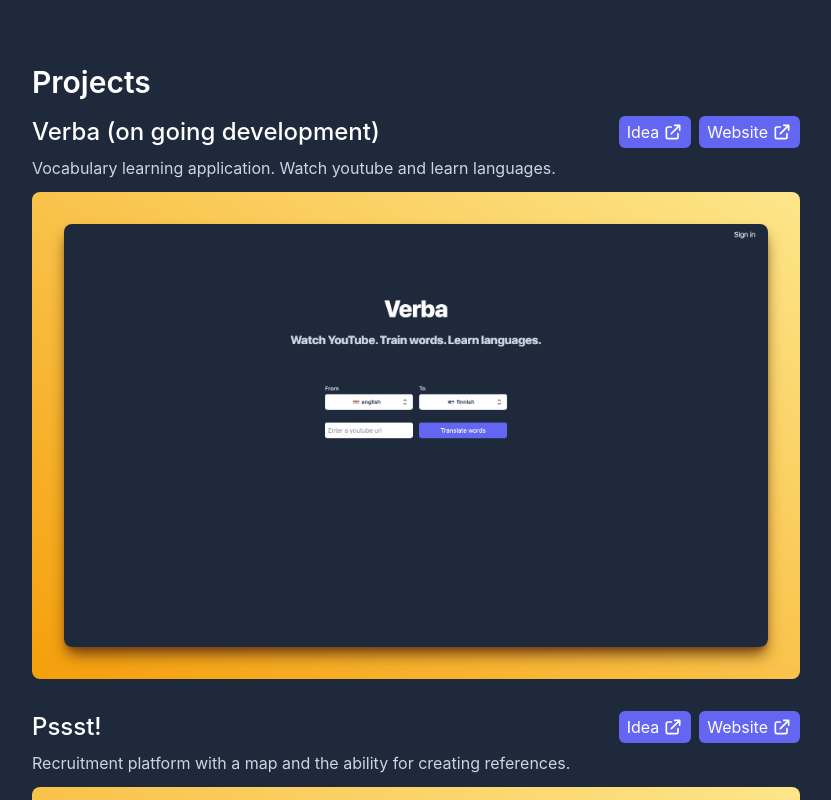
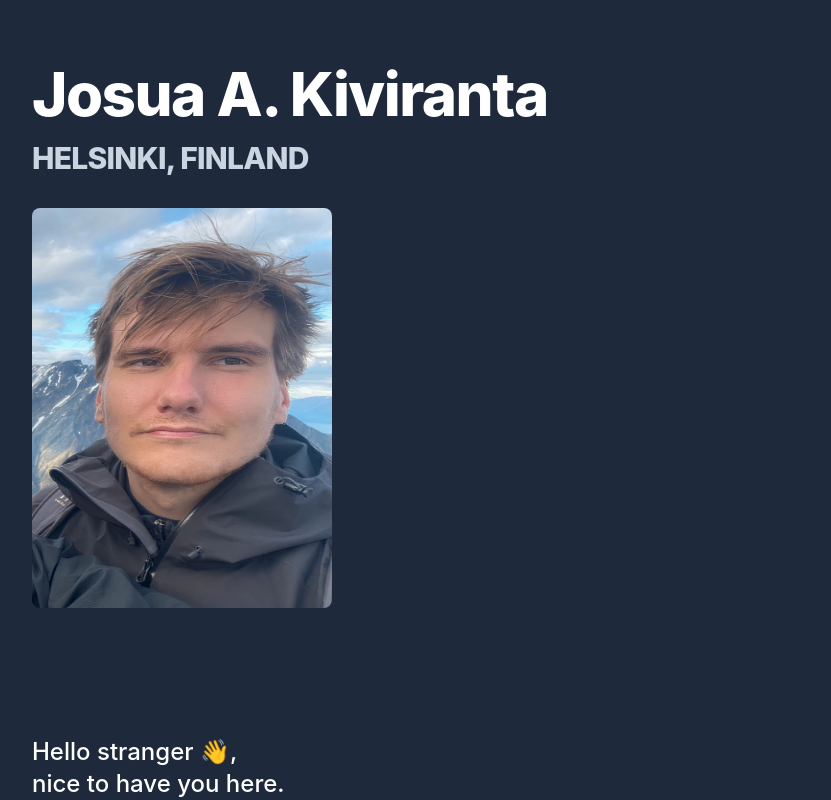
Before and after one commit to josuakiviranta/josuakiviranta.com, a Next.js app: page / in a window 1280 px wide. Shown: the top 800 px of the page, without its empty margins (224-1055 px from the left). Built offline with nearby package versions, Linux system fonts and the light colour scheme.

Commit message:
added magazine and fixed index

```diff
--- a/components/BooksSection.tsx
+++ b/components/BooksSection.tsx
@@ -6,7 +6,7 @@ export const BooksSection = () => {
     <Section>
       <div className="max-w-screen-md m-auto">
         <h3 className="mb-4 font-semibold text-white text-3xl">
-          Books that resonate
+          Books and journals that resonate
         </h3>
         <div className="grid sm:grid-cols-2 grid-cols-1 grid-rows-1">
           <BookContainer
@@ -29,6 +29,11 @@ export const BooksSection = () => {
             description="Oliver Sacks, 1985"
             projectImage="/hat.jpg"
           />
+          <BookContainer
+            header="The Economist"
+            description="1843"
+            projectImage="/economist.jpg"
+          />
         </div>
       </div>
     </Section>
--- a/pages/index.tsx
+++ b/pages/index.tsx
@@ -3,6 +3,7 @@ import { ContactSection } from "../components/ContactSection";
 import Head from "next/head";
 import { HelloSection } from "../components/HelloSection";
 import type { NextPage } from "next";
+import { ProfileSection } from "../components/ProfileSection";
 import { ProjectsSection } from "../components/ProjectsSection";
 
 const Home: NextPage = () => {
@@ -14,7 +15,7 @@ const Home: NextPage = () => {
         <link rel="icon" href="/favicon.ico" />
       </Head>
       <main className="w-screen h-full text-slate-300 flex flex-col">
-        <ProjectsSection />
+        <ProfileSection />
         <HelloSection />
         <ProjectsSection />
         <BooksSection />
```
Also changed, not shown: public/economist.jpg (added).
